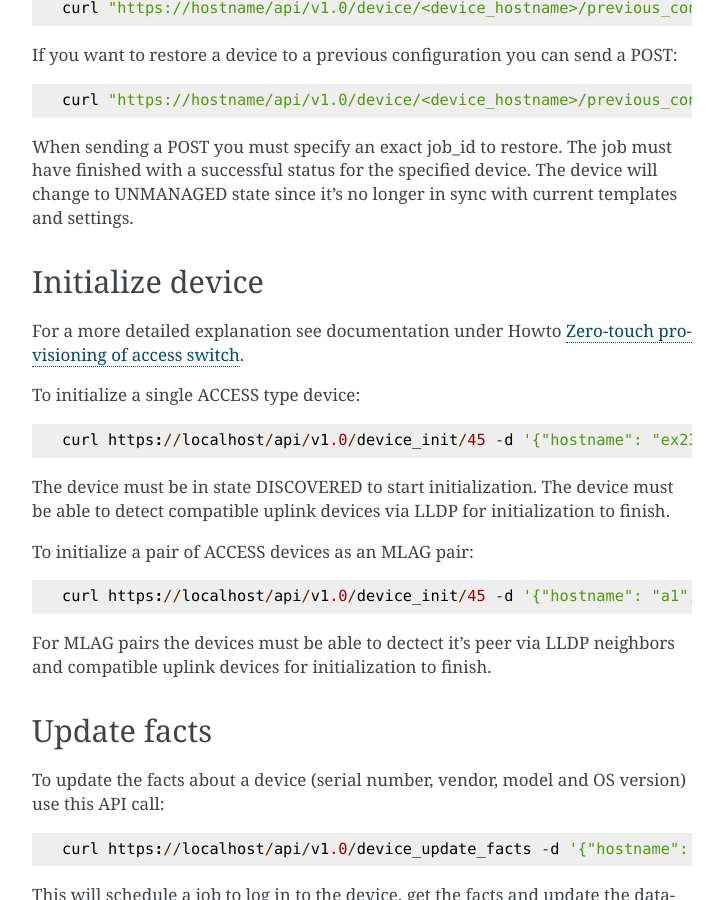
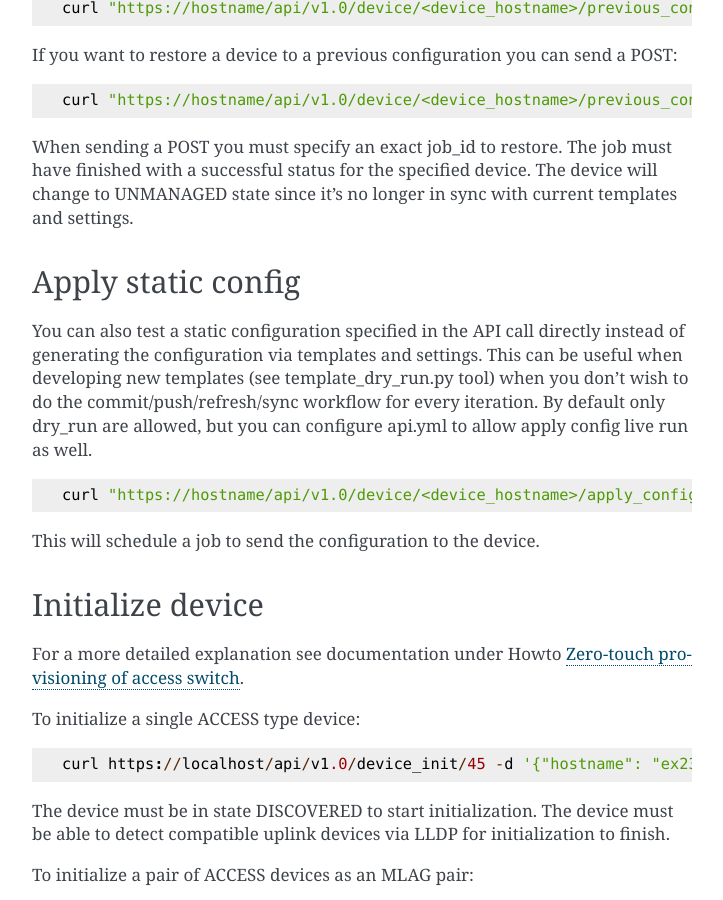
Before and after one commit to SUNET/cnaas-nms, a Sphinx documentation site: the page built from docs/apiref/devices.rst, in a window 1280 px wide and 900 px high, scrolled down 3909 px. Shown: the whole window, without its empty margins (388-1111 px from the left). Built offline with Sphinx 7.4.7, drawn with Linux system fonts in a browser that asks for light colours.

Commit message:
Add docs for apply_config API call and new config option allow_apply_config_liverun

```diff
--- a/docs/apiref/devices.rst
+++ b/docs/apiref/devices.rst
@@ -211,6 +211,22 @@ have finished with a successful status for the specified device. The device
 will change to UNMANAGED state since it's no longer in sync with current
 templates and settings.
 
+Apply static config
+-------------------
+
+You can also test a static configuration specified in the API call directly
+instead of generating the configuration via templates and settings.
+This can be useful when developing new templates (see template_dry_run.py tool)
+when you don't wish to do the commit/push/refresh/sync workflow for every
+iteration. By default only dry_run are allowed, but you can configure api.yml
+to allow apply config live run as well.
+
+::
+
+   curl "https://hostname/api/v1.0/device/<device_hostname>/apply_config" -X POST -d '{"full_config": "hostname eosdist1\n...", "dry_run": True}' -H "Content-Type: application/json"
+
+This will schedule a job to send the configuration to the device.
+
 Initialize device
 -----------------
 
--- a/docs/configuration/index.rst
+++ b/docs/configuration/index.rst
@@ -23,6 +23,7 @@ Defines parameters for the API:
 - jwtcert: Defines the path to the public JWT certificate used to verify JWT tokens
 - httpd_url: URL to the httpd container containing firmware images
 - verify_tls: Verify certificate for connections to httpd/firmware server
+- allow_apply_config_liverun: Allow liverun on apply_config API call. Defaults to False.
 
 /etc/cnaas-nms/repository.yml
 -----------------------------
```
